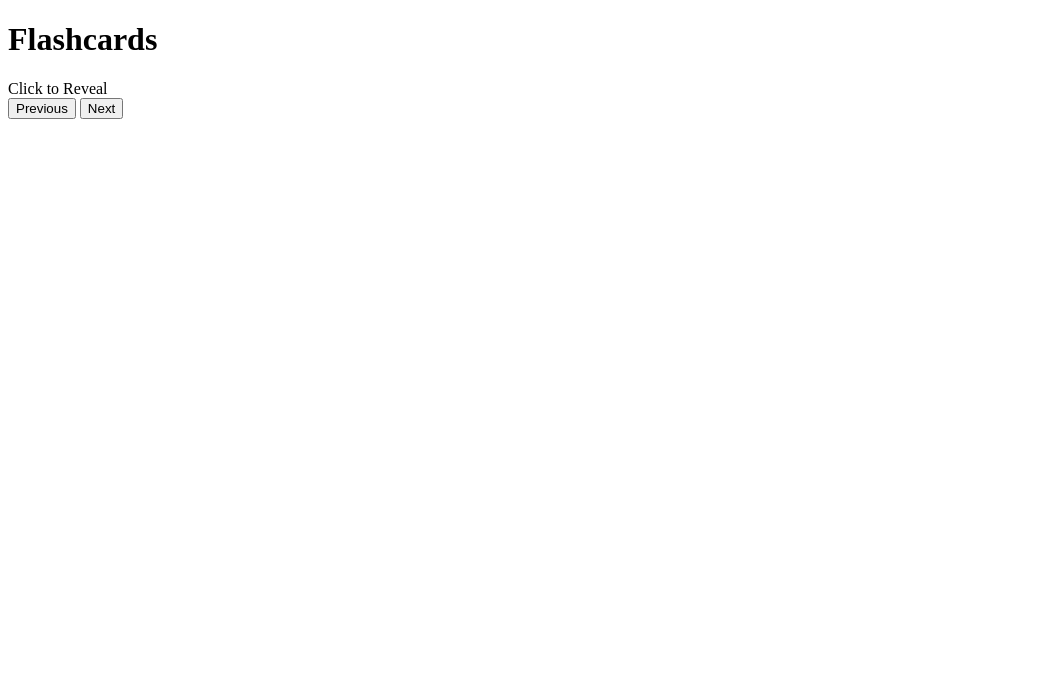
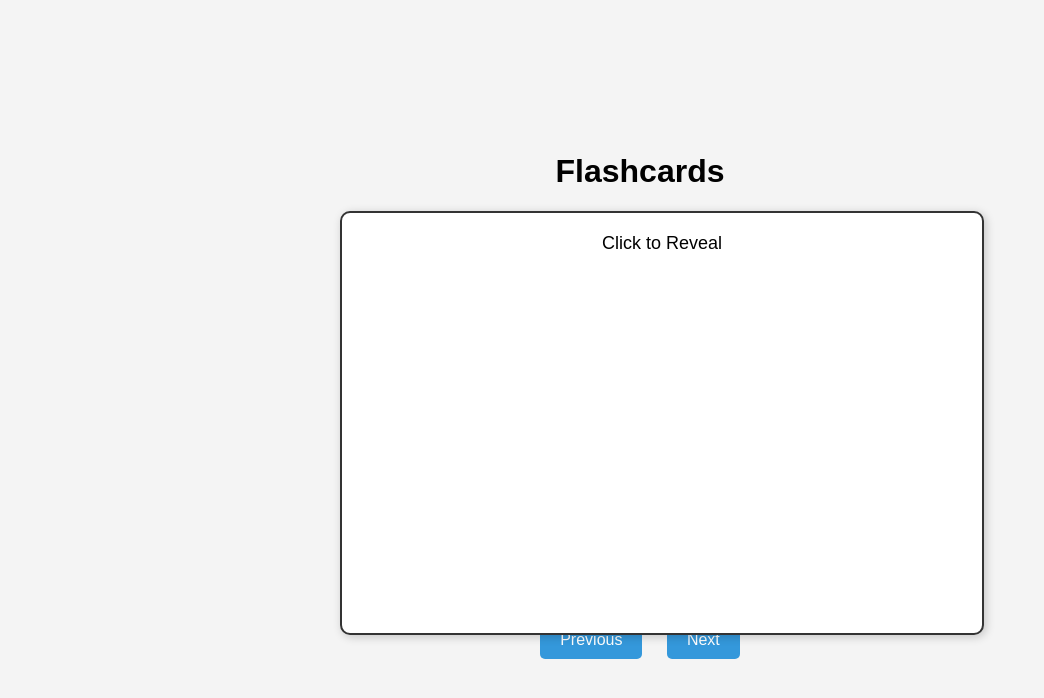
Before and after one commit to bhaavyar/cptShared, a plain HTML site: page ProgressCheck04/studyGuide.html in a window 1280 px wide. Shown: the whole page, without its empty margins (0-1044 px from the left). Drawn offline with Linux system fonts and the light colour scheme.

Commit message:
Add files via upload

```diff
--- a/ProgressCheck04/studyGuide.css
+++ b/ProgressCheck04/studyGuide.css
@@ -1,108 +1,65 @@
 body {
   font-family: Arial, sans-serif;
-  background-color: #f9f9f9;
-  padding: 40px;
+  background-color: #f4f4f4;
+  display: flex;
+  justify-content: center;
+  align-items: center;
+  min-height: 100vh;
+  flex-direction: column;
+  margin: 0;
+}
+
+.container {
   text-align: center;
 }
 
-.quiz-container {
-  background: white;
+.card {
+  width: 600px;
+  height: 380px;
+  perspective: 1000px;
+  margin: 20px auto;
+  cursor: pointer;
+}
+
+.front, .back {
+  width: 100%;
+  height: 100%;
+  background-color: white;
+  border: 2px solid #333;
+  border-radius: 10px;
+  box-shadow: 2px 2px 10px rgba(0,0,0,0.2);
   padding: 20px;
-  max-width: 500px;
-  margin: auto;
-  border-radius: 10px;
-  box-shadow: 0 4px 8px rgba(0,0,0,0.1);
+  font-size: 18px;
+  backface-visibility: hidden;
+  position: absolute;
+  top: 0;
+  left: 0;
+  transition: transform 0.6s;
+}
+
+.back {
+  transform: rotateY(180deg);
+}
+
+.card.flipped .front {
+  transform: rotateY(180deg);
+}
+
+.card.flipped .back {
+  transform: rotateY(360deg);
 }
 
 button {
-  margin-top: 20px;
   padding: 10px 20px;
+  margin: 10px;
+  font-size: 16px;
   border: none;
-  background-color: #4CAF50;
+  background-color: #3498db;
   color: white;
-  font-size: 16px;
   border-radius: 5px;
   cursor: pointer;
 }
 
 button:hover {
-  background-color: #45a049;
+  background-color: #2980b9;
 }
-
-.answer-btn {
-  display: block;
-  margin: 10px auto;
-  padding: 10px;
-  width: 80%;
-  background-color: #e7e7e7;
-  border-radius: 5px;
-  cursor: pointer;
-}
-
-.answer-btn:hover {
-  background-color: #dcdcdc;
-}
-body {
-      display: flex;
-      justify-content: center;
-      align-items: flex-start;
-      gap: 40px;
-      padding: 40px;
-      background-color: #f0f0f0;
-      font-family: Arial, sans-serif;
-    }
-
-    .box {
-      background: white;
-      padding: 20px;
-      border-radius: 12px;
-      box-shadow: 0 4px 12px rgba(0,0,0,0.1);
-      width: 400px;
-    }
-
-    .game-board {
-      display: grid;
-      grid-template-columns: repeat(4, 1fr);
-      gap: 10px;
-    }
-
-    .card {
-      width: 80px;
-      height: 80px;
-      background-color: #ddd;
-      display: flex;
-      justify-content: center;
-      align-items: center;
-      font-size: 24px;
-      border-radius: 6px;
-      cursor: pointer;
-      user-select: none;
-    }
-
-    .answer-btn {
-      display: block;
-      margin: 10px auto;
-      padding: 10px;
-      width: 80%;
-      background-color: #e7e7e7;
-      border-radius: 5px;
-      cursor: pointer;
-    }
-
-    .answer-btn:hover {
-      background-color: #dcdcdc;
-    }
-
-    button {
-      padding: 10px 20px;
-      background-color: #4CAF50;
-      color: white;
-      border: none;
-      border-radius: 5px;
-      cursor: pointer;
-      font-size: 16px;
-    }
-
-    button:hover {
-      background-color: #45a049;
-    }
--- a/ProgressCheck04/studyGuide.html
+++ b/ProgressCheck04/studyGuide.html
@@ -4,7 +4,7 @@
   <meta charset="UTF-8">
   <meta name="viewport" content="width=device-width, initial-scale=1">
   <title>Study Time!</title>
-  <link rel="stylesheet" href="flashcards.css">
+  <link rel="stylesheet" href="studyGuide.css">
 </head>
 <body>
   <div class="container">
@@ -17,6 +17,6 @@
     <button id="next-btn">Next</button>
   </div>
 
-  <script src="flashcards.js"></script>
+  <script src="studyGuide.js"></script>
 </body>
 </html>
--- a/ProgressCheck04/studyGuide.js
+++ b/ProgressCheck04/studyGuide.js
@@ -42,8 +42,9 @@ answersElement.appendChild(button);
 nextButton.style.display = "none"; // Hide the "Next" button until an answer is selected
 resultElement.textContent = ""; // Clear any previous result message
 }
-
-function selectAnswer(questions, index) {
+// function with array passed in, if else, and a return
+function selectAnswer(questions, index)
+{
 	if (index === correctAnswers[currentQuestion])
 	{
 		score++; //Checks if the clicked answer was correct, and increases the score
@@ -63,7 +64,6 @@ buttons[i].style.backgroundColor = "#90ee90"; // green for correct
 			buttons[i].style.backgroundColor = "#f08080"; // red for incorrect
 		}
 	}
-
 	nextButton.style.display = "inline-block"; //Shows the "Next" button after an answer is selected.
 	return currentQuestion;
 }
```
Also changed, not shown: ProgressCheck04/index.html (+1 -1 lines). Lines whose indentation alone changed are shown as unchanged.
